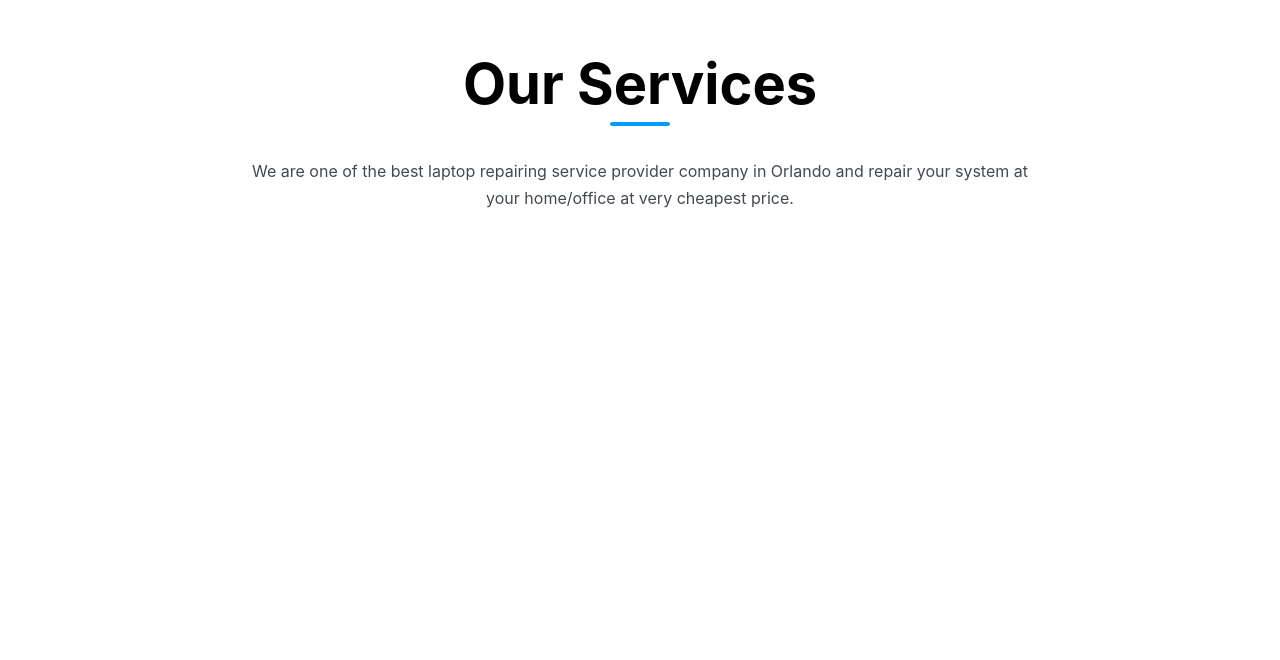
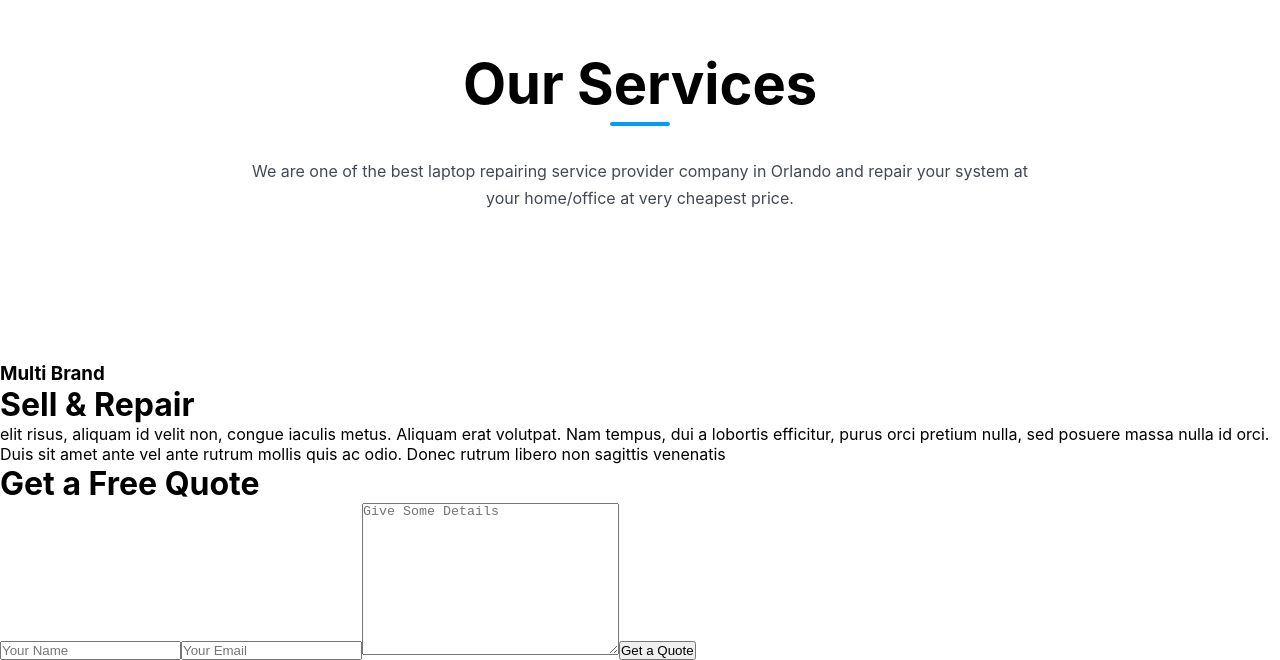
Before and after one commit to Kmonterohenriquez/PcTech, a React (Create React App) app: page /#/ in a window 1280 px wide. Shown: the part 2349-3009 px from the top of the page. Before the commit the page ends 2711 px from the top, so only its background shows below. Built offline with nearby package versions, Linux system fonts and the light colour scheme.

Commit message:
Quote component imported into Home component

```diff
--- a/src/Page/Home/Home.js
+++ b/src/Page/Home/Home.js
@@ -3,6 +3,7 @@ import Showcase from '../../Components/Showcase/Showcase';
 import WhyUs from '../../Components/WhyUs/WhyUs';
 import Who from '../../Components/Who/Who';
 import Services from '../../Components/Services/Services';
+import Quote from '../../Components/Quote/Quote';
 
 const Home = () => {
 	return (
@@ -11,6 +12,7 @@ const Home = () => {
 			<WhyUs />
 			<Who />
 			<Services />
+			<Quote />
 		</div>
 	);
 };
```
